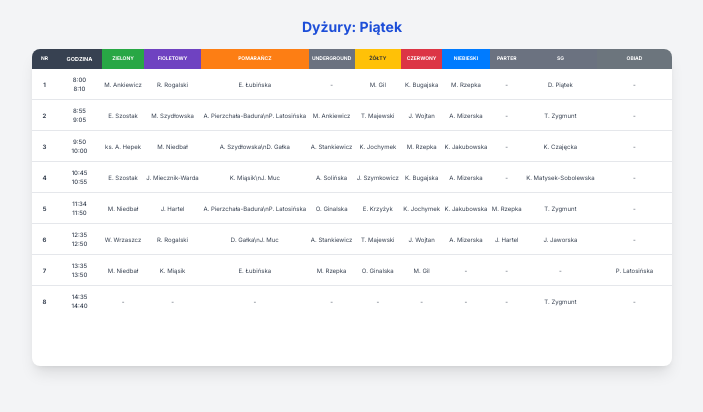
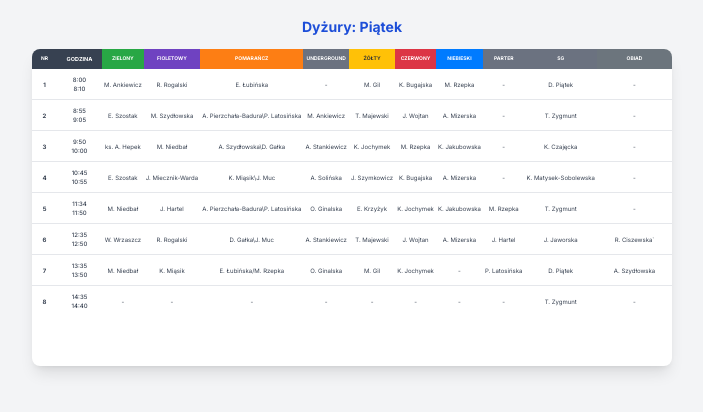
Before and after one commit to Hen9est/gra1, a plain HTML site: page index.html in a window 1280 px wide. Shown: the whole page, without its empty margins (288-991 px from the left). Drawn offline with nearby package versions, Linux system fonts and the light colour scheme.

Commit message:
Update index.html

```diff
--- a/index.html
+++ b/index.html
@@ -119,12 +119,12 @@
                     <!-- Tabela: Piątek -->
                     <tbody id="tbody-piatek" class="divide-y divide-gray-200 schedule-body hidden">
                         <tr><td class="font-bold">1</td><td class="font-medium">8:00<br>8:10</td><td>M. Ankiewicz</td><td>R. Rogalski</td><td>E. Łubińska</td><td class="empty-cell">-</td><td>M. Gil</td><td>K. Bugajska</td><td>M. Rzepka</td><td class="empty-cell">-</td><td>D. Piątek</td><td class="empty-cell">-</td></tr>
-                        <tr><td class="font-bold">2</td><td class="font-medium">8:55<br>9:05</td><td>E. Szostak</td><td>M. Szydłowska</td><td>A. Pierzchała-Badura\nP. Latosińska</td><td>M. Ankiewicz</td><td>T. Majewski</td><td>J. Wojtan</td><td>A. Mizerska</td><td class="empty-cell">-</td><td>T. Zygmunt</td><td class="empty-cell">-</td></tr>
-                        <tr><td class="font-bold">3</td><td class="font-medium">9:50<br>10:00</td><td>ks. A. Hepek</td><td>M. Niedbał</td><td>A. Szydłowska\nD. Gałka</td><td>A. Stankiewicz</td><td>K. Jochymek</td><td>M. Rzepka</td><td>K. Jakubowska</td><td class="empty-cell">-</td><td>K. Czajęcka</td><td class="empty-cell">-</td></tr>
-                        <tr><td class="font-bold">4</td><td class="font-medium">10:45<br>10:55</td><td>E. Szostak</td><td>J. Miecznik-Warda</td><td>K. Miąsik\nJ. Muc</td><td>A. Solińska</td><td>J. Szymkowicz</td><td>K. Bugajska</td><td>A. Mizerska</td><td class="empty-cell">-</td><td>K. Matysek-Sobolewska</td><td class="empty-cell">-</td></tr>
-                        <tr><td class="font-bold">5</td><td class="font-medium">11:34<br>11:50</td><td>M. Niedbał</td><td>J. Hartel</td><td>A. Pierzchała-Badura\nP. Latosińska</td><td>O. Ginalska</td><td>E. Krzyżyk</td><td>K. Jochymek</td><td>K. Jakubowska</td><td>M. Rzepka</td><td>T. Zygmunt</td><td class="empty-cell">-</td></tr>
-                        <tr><td class="font-bold">6</td><td class="font-medium">12:35<br>12:50</td><td>W. Wrzaszcz</td><td>R. Rogalski</td><td>D. Gałka\nJ. Muc</td><td>A. Stankiewicz</td><td>T. Majewski</td><td>J. Wojtan</td><td>A. Mizerska</td><td>J. Hartel</td><td>J. Jaworska</td><td class="empty-cell">-</td></tr>
-                        <tr><td class="font-bold">7</td><td class="font-medium">13:35<br>13:50</td><td>M. Niedbał</td><td>K. Miąsik</td><td>E. Łubińska</td><td>M. Rzepka</td><td>O. Ginalska</td><td>M. Gil</td><td class="empty-cell">-</td><td class="empty-cell">-</td><td class="empty-cell">-</td><td>P. Latosińska</td></tr>
+                        <tr><td class="font-bold">2</td><td class="font-medium">8:55<br>9:05</td><td>E. Szostak</td><td>M. Szydłowska</td><td>A. Pierzchała-Badura\P. Latosińska</td><td>M. Ankiewicz</td><td>T. Majewski</td><td>J. Wojtan</td><td>A. Mizerska</td><td class="empty-cell">-</td><td>T. Zygmunt</td><td class="empty-cell">-</td></tr>
+                        <tr><td class="font-bold">3</td><td class="font-medium">9:50<br>10:00</td><td>ks. A. Hepek</td><td>M. Niedbał</td><td>A. Szydłowska\D. Gałka</td><td>A. Stankiewicz</td><td>K. Jochymek</td><td>M. Rzepka</td><td>K. Jakubowska</td><td class="empty-cell">-</td><td>K. Czajęcka</td><td class="empty-cell">-</td></tr>
+                        <tr><td class="font-bold">4</td><td class="font-medium">10:45<br>10:55</td><td>E. Szostak</td><td>J. Miecznik-Warda</td><td>K. Miąsik\J. Muc</td><td>A. Solińska</td><td>J. Szymkowicz</td><td>K. Bugajska</td><td>A. Mizerska</td><td class="empty-cell">-</td><td>K. Matysek-Sobolewska</td><td class="empty-cell">-</td></tr>
+                        <tr><td class="font-bold">5</td><td class="font-medium">11:34<br>11:50</td><td>M. Niedbał</td><td>J. Hartel</td><td>A. Pierzchała-Badura\P. Latosińska</td><td>O. Ginalska</td><td>E. Krzyżyk</td><td>K. Jochymek</td><td>K. Jakubowska</td><td>M. Rzepka</td><td>T. Zygmunt</td><td class="empty-cell">-</td></tr>
+                        <tr><td class="font-bold">6</td><td class="font-medium">12:35<br>12:50</td><td>W. Wrzaszcz</td><td>R. Rogalski</td><td>D. Gałka\J. Muc</td><td>A. Stankiewicz</td><td>T. Majewski</td><td>J. Wojtan</td><td>A. Mizerska</td><td>J. Hartel</td><td>J. Jaworska</td><td>R. Ciszewska`</td></tr>
+                        <tr><td class="font-bold">7</td><td class="font-medium">13:35<br>13:50</td><td>M. Niedbał</td><td>K. Miąsik</td><td>E. Łubińska/M. Rzepka</td><td>O. Ginalska</td><td>M. Gil</td><td>K. Jochymek</td><td class="empty-cell">-</td><td>P. Latosińska</td><td>D. Piątek</td><td>A. Szydłowska</td></tr>
                         <tr><td class="font-bold">8</td><td class="font-medium">14:35<br>14:40</td><td class="empty-cell">-</td><td class="empty-cell">-</td><td class="empty-cell">-</td><td class="empty-cell">-</td><td class="empty-cell">-</td><td class="empty-cell">-</td><td class="empty-cell">-</td><td class="empty-cell">-</td><td>T. Zygmunt</td><td class="empty-cell">-</td></tr>
                     </tbody>
                 </table>
```
